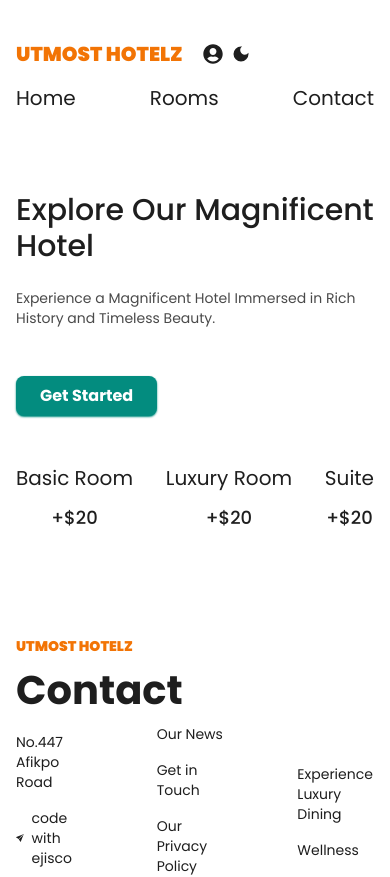
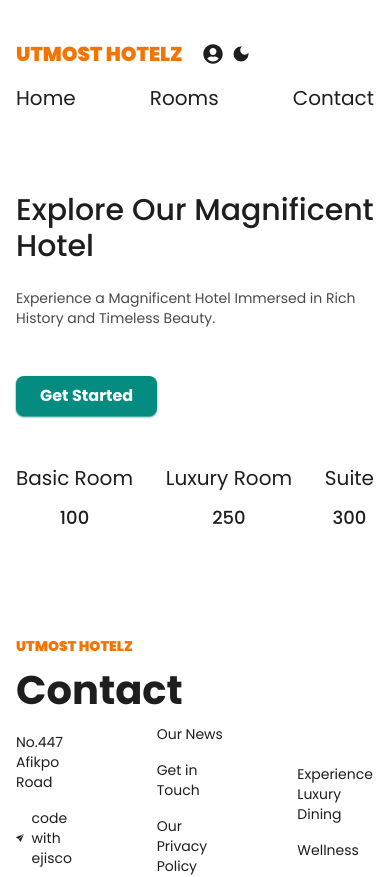
Before and after one commit to Ejiscoxpres/hotel-management-app, a Next.js app: page / in a window 390 px wide. Shown: the top 877 px of the page. Built offline with nearby package versions, Linux system fonts and the light colour scheme; no server answers.

Commit message:
servercomponent/clientComponent

```diff
--- a/src/app/(web)/layout.tsx
+++ b/src/app/(web)/layout.tsx
@@ -15,7 +15,7 @@
  })
 
 export const metadata: Metadata = {
-  title: 'Ejisco Hotel App',
+  title: 'Utmost Hotel App',
   description: 'Discover the best hotel rooms',
 }
 
--- /dev/null
+++ b/src/app/components/CountUpNumber/CountUpNumber.tsx
@@ -0,0 +1,43 @@
+import { FC, useEffect, useState } from "react"
+
+type Props = {
+    endValue: number;
+    duration: number;
+  };
+
+  const CountUpNumber: FC<Props> = ({ endValue, duration }) => {
+
+    const [count, setCount] = useState(0);
+
+
+
+  useEffect(() => {
+    let startTime: number;
+    let animationFrameId: number;
+
+    const updateCount = (timestamp: number) => {
+      if (!startTime) startTime = timestamp;
+      const progress = timestamp - startTime;
+
+      if (progress < duration) {
+        setCount(Math.min(endValue, (progress / duration) * endValue));
+        animationFrameId = requestAnimationFrame(updateCount);
+      } else {
+        setCount(endValue);
+      }
+    };
+
+    animationFrameId = requestAnimationFrame(updateCount);
+
+    return () => cancelAnimationFrame(animationFrameId);
+  }, [endValue, duration]);
+
+  return (
+    <p className='md:font-bold font-medium text-lg xl:text-5xl'>
+      {Math.round(count)}
+    </p>
+
+  );
+};
+
+export default CountUpNumber;
--- /dev/null
+++ b/src/app/components/HeroSection/ClientComponent.tsx
@@ -0,0 +1,55 @@
+'use client';
+
+import { FC } from "react";
+import CountUpNumber from "../CountUpNumber/CountUpNumber";
+
+
+type Props = {
+    heading1: React.ReactNode;
+    section2: React.ReactNode;
+}
+
+const ClientComponent: FC <Props>= (props) => {
+
+    const {heading1, section2} = props;
+
+  return (
+    <div>
+
+        <section className="flex px-4 items-center gap-12 container mx-auto">
+
+       <div className="py-10 h-full">
+       {heading1}
+
+
+        <div className="flex justify-between mt-12">
+
+            <div className="flex gap-3 flex-col items-center justify-center">
+                <p className="text-xl lg:text-xl text-center">Basic Room</p>
+               <CountUpNumber duration = {5000} endValue={100}/>
+            </div>
+
+            <div className="flex gap-3 flex-col items-center justify-center">
+                <p className="text-xl lg:text-xl text-center">Luxury Room</p>
+                <CountUpNumber duration = {5000} endValue={250}/>
+            </div>
+
+            <div className="flex gap-3 flex-col items-center justify-center">
+                <p className="text-xl lg:text-xl text-center">Suite</p>
+                <CountUpNumber duration = {5000} endValue={300}/>
+            </div>
+
+        </div>
+
+        </div>
+
+      {section2}
+    </section>
+
+
+
+    </div>
+  )
+}
+
+export default ClientComponent
--- a/src/app/components/HeroSection/HeroSection.tsx
+++ b/src/app/components/HeroSection/HeroSection.tsx
@@ -1,77 +1,9 @@
-import Image from "next/image"
+import ClientComponent from "./ClientComponent";
+import { heading1, section2 } from "./ServerComponent";
 
 const HeroSection = () => {
   return (
-    <section className="flex px-4 items-center gap-12 container mx-auto">
-
-       <div className="py-10 h-full">
-
-
-       <h1 className="font-heading mb-6">Explore Our Magnificent Hotel</h1>
-        <p className="text-[#4a4a4a] dark:text-[#ffffffea] mb-12 max-w-lg">
-            Experience a Magnificent Hotel Immersed in Rich History and Timeless
-            Beauty.
-        </p>
-        <button className="btn-primary">Get Started</button>
-
-        <div className="flex justify-between mt-12">
-
-            <div className="flex gap-3 flex-col items-center justify-center">
-                <p className="text-xl lg:text-xl text-center">Basic Room</p>
-                <p className="md:font-bold font-medium text-lg xl:text-5xl">+$20</p>
-            </div>
-
-            <div className="flex gap-3 flex-col items-center justify-center">
-                <p className="text-xl lg:text-xl text-center">Luxury Room</p>
-                <p className="md:font-bold font-medium text-lg xl:text-5xl">+$20</p>
-            </div>
-
-            <div className="flex gap-3 flex-col items-center justify-center">
-                <p className="text-xl lg:text-xl text-center">Suite</p>
-                <p className="md:font-bold font-medium text-lg xl:text-5xl">+$20</p>
-            </div>
-
-        </div>
-
-        </div>
-
-        {/**IMAGES */}
-        <div className="md:grid hidden gap-8 grid-cols-1">
-            <div className="rounded-2xl overflow-hidden h-48">
-                <Image
-                 src="/images/star-6.jpg"
-                 alt="star-6"
-                width={300}
-                height={300}
-                className="img scale-animation"
-                />
-            </div>
-        <div className="grid grid-cols-2 gap-8 h-48">
-            <div className="rounded-2xl overflow-hidden">
-                <Image
-                src="/images/star-2.jpg"
-                alt="star-2"
-                width={300}
-                height={300}
-                className="img scale-animation"
-                />
-            </div>
-
-            <div className="rounded-2xl overflow-hidden">
-                <Image
-                src="/images/star-3.jpg"
-                alt="star-3"
-                width={300}
-                height={300}
-                className="img scale-animation"
-                />
-            </div>
-
-        </div>
-
-
-    </div>
-    </section>
+   <ClientComponent section2 ={section2} heading1 ={heading1}/>
   );
 };
 
--- /dev/null
+++ b/src/app/components/HeroSection/ServerComponent.tsx
@@ -0,0 +1,54 @@
+import Image from "next/image";
+
+export const heading1 = (<>
+
+
+  <h1 className="font-heading mb-6">Explore Our Magnificent Hotel</h1>
+        <p className="text-[#4a4a4a] dark:text-[#ffffffea] mb-12 max-w-lg">
+            Experience a Magnificent Hotel Immersed in Rich History and Timeless
+            Beauty.
+        </p>
+        <button className="btn-primary">Get Started</button>
+
+
+</>
+);
+
+export const section2 =(
+
+<div className="md:grid hidden gap-8 grid-cols-1">
+<div className="rounded-2xl overflow-hidden h-48">
+    <Image
+     src="/images/star-6.jpg"
+     alt="star-6"
+    width={300}
+    height={300}
+    className="img scale-animation"
+    />
+</div>
+<div className="grid grid-cols-2 gap-8 h-48">
+<div className="rounded-2xl overflow-hidden">
+    <Image
+    src="/images/star-2.jpg"
+    alt="star-2"
+    width={300}
+    height={300}
+    className="img scale-animation"
+    />
+</div>
+
+<div className="rounded-2xl overflow-hidden">
+    <Image
+    src="/images/star-3.jpg"
+    alt="star-3"
+    width={300}
+    height={300}
+    className="img scale-animation"
+    />
+</div>
+
+</div>
+
+
+</div>
+);
```
